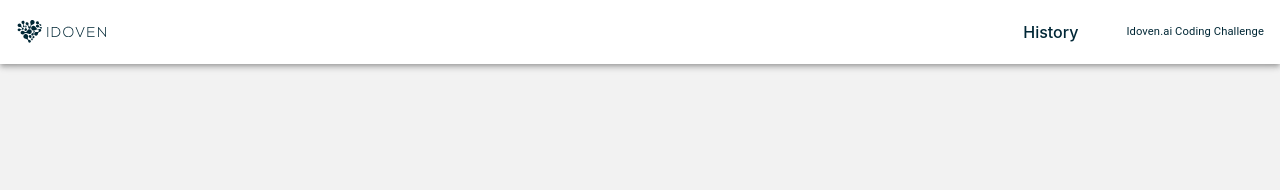
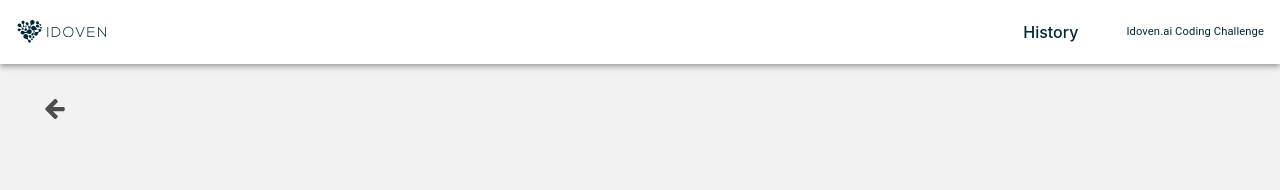
Before and after one commit to ardguezsoc/ECG-idoven, a React (Vite) app: page /history in a window 1280 px wide. Shown: the top 190 px of the page. Built offline with nearby package versions, Linux system fonts and the light colour scheme; what chartjs-plugin-zoom would draw is missing.

Commit message:
feat: backArrow in history

```diff
--- a/src/pages/History/History.tsx
+++ b/src/pages/History/History.tsx
@@ -2,10 +2,13 @@ import { useHistory } from '../../hooks';
 import { Table } from '../../components/Table';
 import { Text } from '../../components/Text';
 import { useTranslation } from 'react-i18next';
+import { useNavigate } from 'react-router-dom';
+import { BackArrow } from '../../components/BackArrow';
 
 export const History = () => {
   const { history } = useHistory();
   const { t } = useTranslation();
+  const navigate = useNavigate();
   const headers = [
     t('table.headers.name'),
     t('table.headers.size'),
@@ -14,5 +17,10 @@ export const History = () => {
     t('table.headers.extension'),
   ];
 
-  return history.length ? <Table rows={history} headers={headers} /> : <Text>{t('errors.noFilesAdded')}</Text>;
+  return (
+    <>
+      <BackArrow goBack={() => navigate('/')} />
+      {history.length ? <Table rows={history} headers={headers} /> : <Text>{t('errors.noFilesAdded')}</Text>}
+    </>
+  );
 };
```
